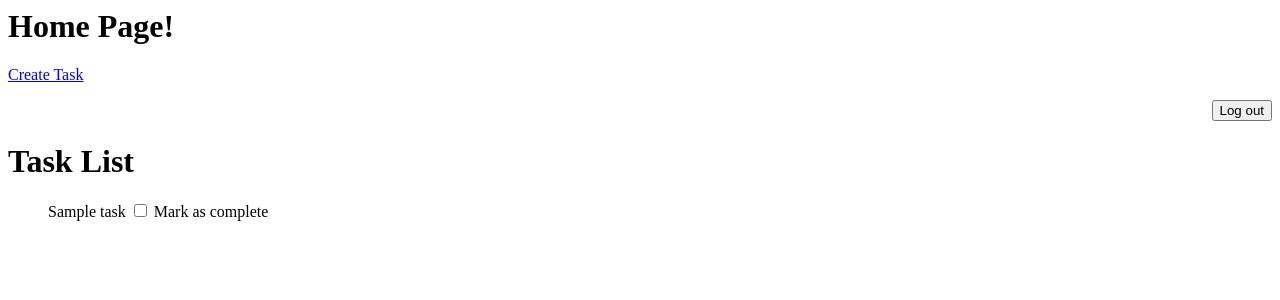
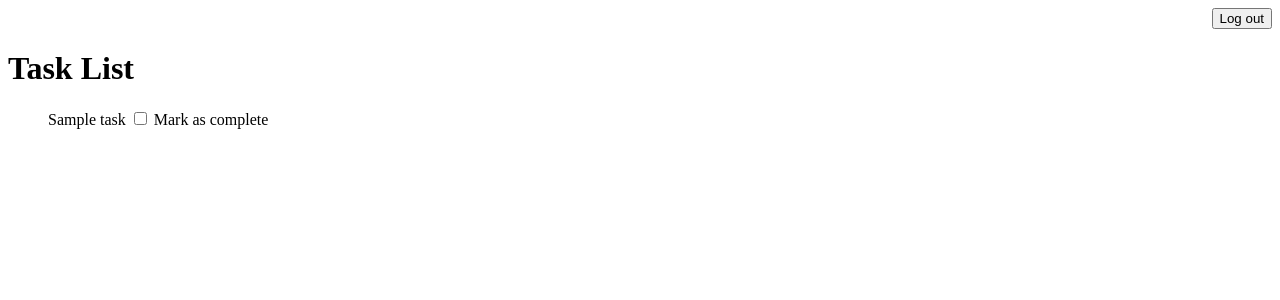
Before and after one commit to ZetaVII/Task-Manager-App, a Flask app: template app/templates/overview.html in a window 1280 px wide. Shown: the top 300 px of the page. Run offline with Flask 2, Linux system fonts and the light colour scheme; tables that the repository leaves empty hold one stand-in row (values such as "Sample post"); the template is opened without the code that fills it: values that come from a table or form of the project are taken from there, most other values are stand-ins (such as "Sample title", 1, 10 or a date in 2020).

Commit message:
Update base.html
Remove default title from base template

```diff
--- a/app/templates/base.html
+++ b/app/templates/base.html
@@ -1,9 +1,4 @@
 <html>
-        <div>
-                <h1>Home Page!</h1>
-                <a href="{{ url_for('createtask') }}">Create Task</a>
-
-        </div>
         <head>
                 {% if title %}
                 <title> {{title}} </title>
```
